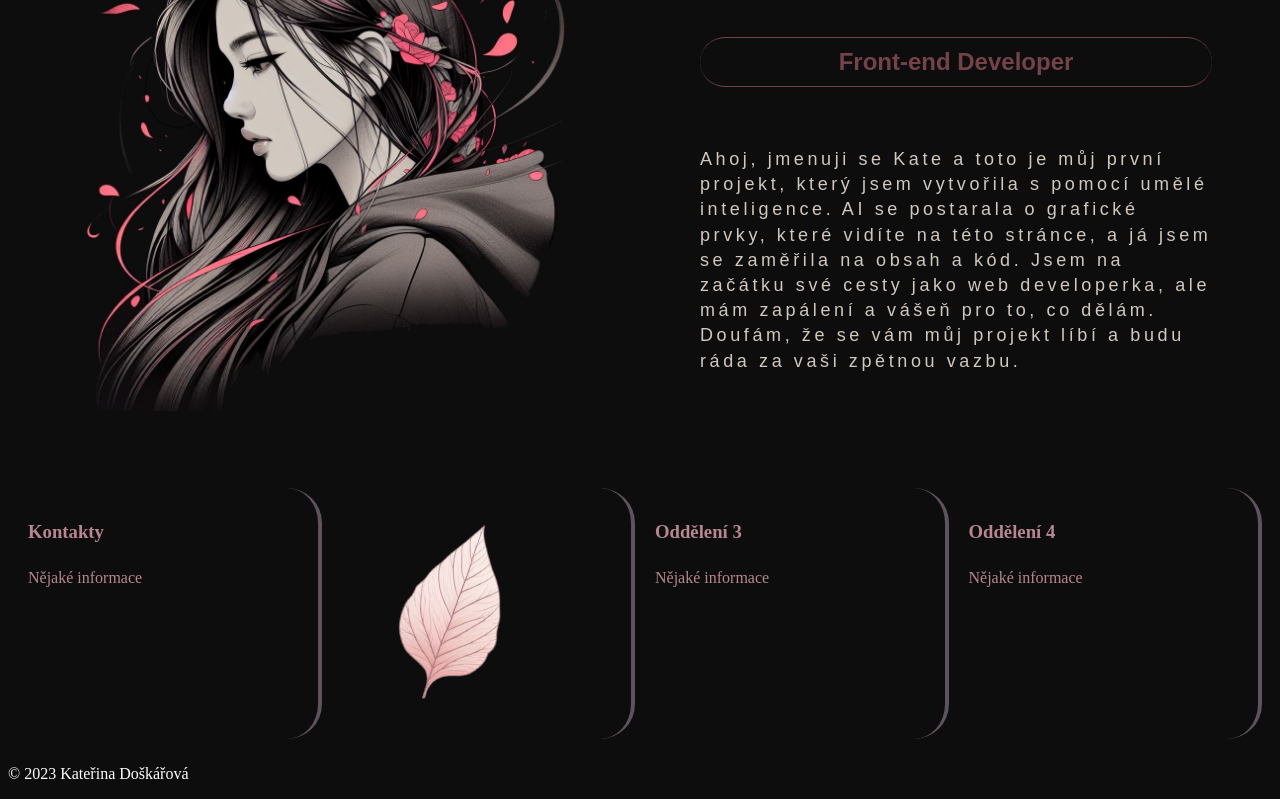
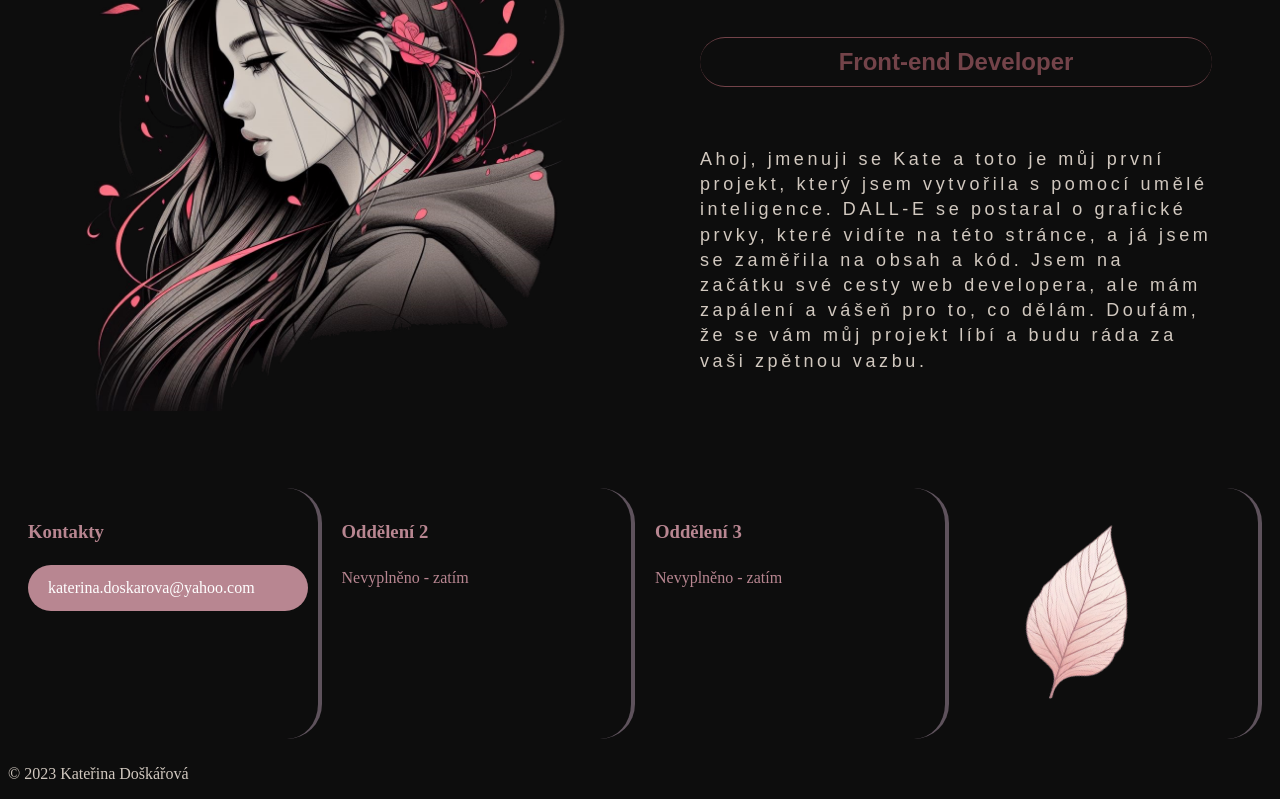
Before and after one commit to KatkaDoskarova/mywork, a plain HTML site: page Portfolio/index.html in a window 1280 px wide. Shown: the part 166-965 px from the top of the page. Drawn offline with nearby package versions, Linux system fonts and the light colour scheme; a script that the page names is missing; a web font is replaced by a local one.

Commit message:
Upravy textů a jemné doladění. Neresponzivni

```diff
--- a/Portfolio/index.html
+++ b/Portfolio/index.html
@@ -15,9 +15,6 @@
 </head>
   <body>
     <div  w3-include-html="navbar.html"></div>
-
-
-
     <div class="main">
       <div class="image-section">
         <img src="src/img/divka.png" alt="divka">
@@ -25,28 +22,28 @@
         <div class="text-section">
           <h1>#Kate</h1>
           <h2>Front-end Developer</h2>
-          <p>Ahoj, jmenuji se Kate a toto je můj první projekt, který jsem vytvořila s pomocí umělé inteligence. AI se postarala o grafické prvky, které vidíte na této stránce, a já jsem se zaměřila na obsah a kód. Jsem na začátku své cesty jako web developerka, ale mám zapálení a vášeň pro to, co dělám. Doufám, že se vám můj projekt líbí a budu ráda za vaši zpětnou vazbu.</p>
+          <p>Ahoj, jmenuji se Kate a toto je můj první projekt, který jsem vytvořila s pomocí umělé inteligence. DALL-E se postaral o grafické prvky, které vidíte na této stránce, a já jsem se zaměřila na obsah a kód. Jsem na začátku své cesty web developera, ale mám zapálení a vášeň pro to, co dělám. Doufám, že se vám můj projekt líbí a budu ráda za vaši zpětnou vazbu.</p>
         </div>
     </div>
 
     <div class="info-section">
       <div>
           <h3>Kontakty</h3>
-          <p>Nějaké informace</p>
+          <a href="mailto:katerina.doskarova@yahoo.com" style="background-color: #B88691; color: white; padding: 10px 20px; border-radius: 90px; text-decoration: none; display: block;">katerina.doskarova@yahoo.com</a>
+      </div>
+      <div>
+          <h3>Oddělení 2</h3>
+          <p>Nevyplněno - zatím</p>
+      </div>
+      <div>
+        <h3>Oddělení 3</h3>
+        <p>Nevyplněno - zatím</p>
       </div>
       <div class="info-image">
         <img src="src/img/list.png" alt="divka">
       </div>
-      <div>
-          <h3>Oddělení 3</h3>
-          <p>Nějaké informace</p>
-      </div>
-      <div>
-        <h3>Oddělení 4</h3>
-        <p>Nějaké informace</p>
     </div>
 
-  </div>
   <footer>
     <p>&copy; 2023 Kateřina Doškářová</p>
   </footer>
--- a/Portfolio/src/css/styles_success_page.css
+++ b/Portfolio/src/css/styles_success_page.css
@@ -19,8 +19,6 @@ body, html {
 .nav_menu, .socials {
   display: flex;
 }
-
-
 
 .navbar a {
   font-family: "Hind Madurai", sans-serif;
@@ -46,7 +44,6 @@ body, html {
 .image-section img {
   width: 80%;
   margin: 10%;
-
 }
 
 .text-section {
@@ -111,41 +108,23 @@ body, html {
   height: auto;
 }
 
-footer {
-  color: white;
-}
-
 .about-text h1 {
-
-
-
   text-decoration: none;
   text-shadow: 0 2px 3px #734349;
   letter-spacing: 0.1em;
   font-family: 'Bodoni Moda', serif;
   color: #D1C8BF;
   font-size: 48px;
-
   text-transform: uppercase;
-
-
-
-
 }
 
 .about-text p {
   font-family: "Hind Madurai", sans-serif;
   color: #D1C8BF;
-
-
   font-size: 16px;
   padding-top: 40px;
-
-
   line-height: 1.4;
-
   letter-spacing: 0.2em;
-
 }
 
 .about-text {
@@ -165,14 +144,12 @@ footer {
   margin-top: 100px;
 }
 
-img {
+.about-image img {
   max-width: 100%;
   height: auto;
 
 }
 
-
-.material-symbols-sharp {
- font-size: 36px;
- color: #734349;
+footer {
+  color: #D1C8BF;
 }
```
Also changed, not shown: Portfolio/about.html (+7 -10 lines), Portfolio/navbar.html (+1 -1 lines).
